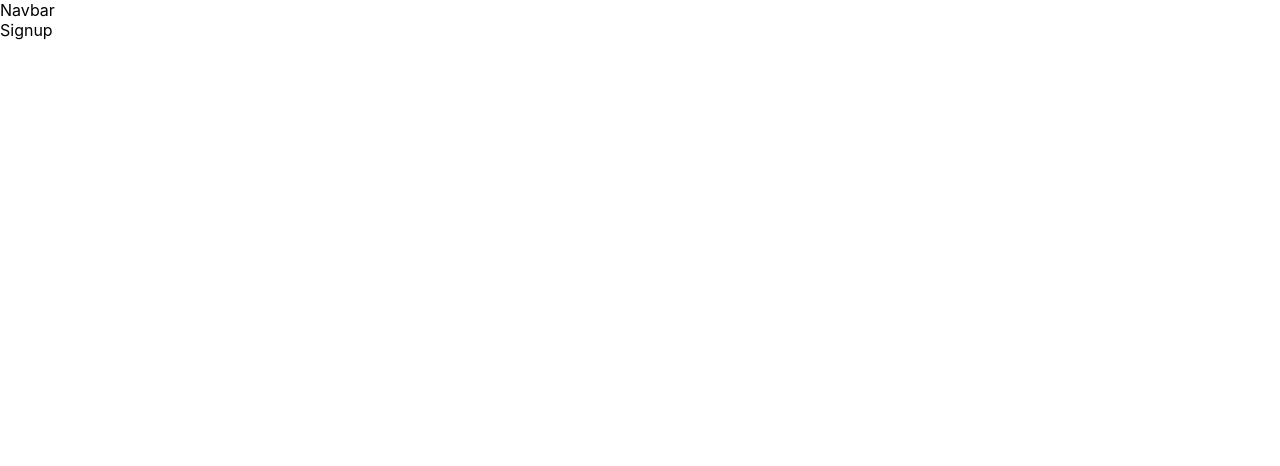
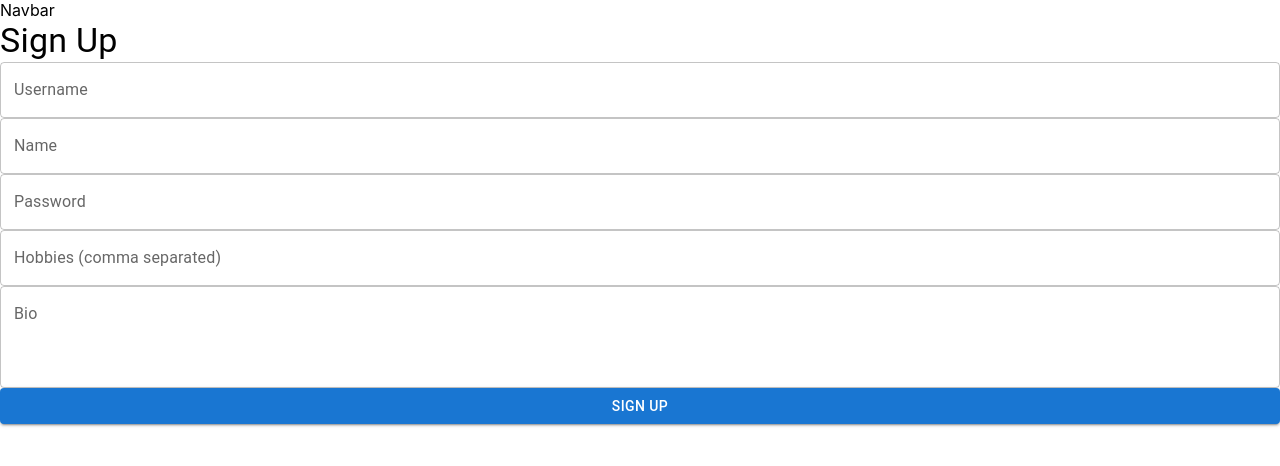
Before and after one commit to anand-1Abhishek/frenzy-assignment, a React (Create React App) app in the folder client/: page /signup in a window 1280 px wide. Shown: the top 466 px of the page. Built offline with nearby package versions, Linux system fonts and the light colour scheme.

Commit message:
Added Sign up page

```diff
--- a/client/src/components/Signup.js
+++ b/client/src/components/Signup.js
@@ -1,9 +1,102 @@
-import React from 'react'
+import React, { useState } from 'react';
+import axios from 'axios';
+import { TextField, Button, Typography } from '@mui/material';
+import { useNavigate } from 'react-router-dom';
+import { toast, ToastContainer } from 'react-toastify';
+import 'react-toastify/dist/ReactToastify.css';
+const Signup = () => {
+  const [username, setUsername] = useState('');
+  const [password, setPassword] = useState('');
+  const [name, setName] = useState('');
+  const [hobbies, setHobbies] = useState('');
+  const [bio, setBio] = useState('');
+  const navigate = useNavigate();
 
-const Signup = () => {
+  const handleSignup = async (e) => {
+    e.preventDefault();
+
+    try {
+      const hobbiesArray = hobbies.split(',').map((hobby) => hobby.trim());
+      const res = await axios.post('http://localhost:3001/api/auth/signup', {
+        username,
+        password,
+        name,
+        hobbies: hobbiesArray,
+        bio,
+      });
+      localStorage.setItem('token', res.data.token);
+      toast.success('User signed up successfully!', {
+        position: 'top-right',
+      });
+      setTimeout(() => {
+        navigate('/dashboard');
+      }, 1000);
+    } catch (error) {
+      toast.error(error.response?.data?.msg || 'Signup failed', {
+        position: 'top-right',
+      });
+    }
+  };
+
   return (
-    <div>Signup</div>
-  )
-}
+    <div className="flex justify-center items-center h-screen bg-gray-100">
+      <div className="bg-white p-8 shadow-md rounded-md max-w-md w-full">
+        <Typography variant="h4" className="text-center mb-4">
+          Sign Up
+        </Typography>
+        <form onSubmit={handleSignup} className="space-y-4">
+          <TextField
+            fullWidth
+            label="Username"
+            variant="outlined"
+            value={username}
+            onChange={(e) => setUsername(e.target.value)}
+          />
+          <TextField
+            fullWidth
+            label="Name"
+            variant="outlined"
+            value={name}
+            onChange={(e) => setName(e.target.value)}
+          />
+          <TextField
+            fullWidth
+            type="password"
+            label="Password"
+            variant="outlined"
+            value={password}
+            onChange={(e) => setPassword(e.target.value)}
+          />
+          <TextField
+            fullWidth
+            label="Hobbies (comma separated)"
+            variant="outlined"
+            value={hobbies}
+            onChange={(e) => setHobbies(e.target.value)}
+          />
+          <TextField
+            fullWidth
+            label="Bio"
+            variant="outlined"
+            multiline
+            rows={3}
+            value={bio}
+            onChange={(e) => setBio(e.target.value)}
+          />
+          <Button
+            fullWidth
+            type="submit"
+            variant="contained"
+            color="primary"
+            className="bg-blue-500 hover:bg-blue-700 text-white"
+          >
+            Sign Up
+          </Button>
+        </form>
+      </div>
+      <ToastContainer />
+    </div>
+  );
+};
 
-export default Signup
+export default Signup;
```
